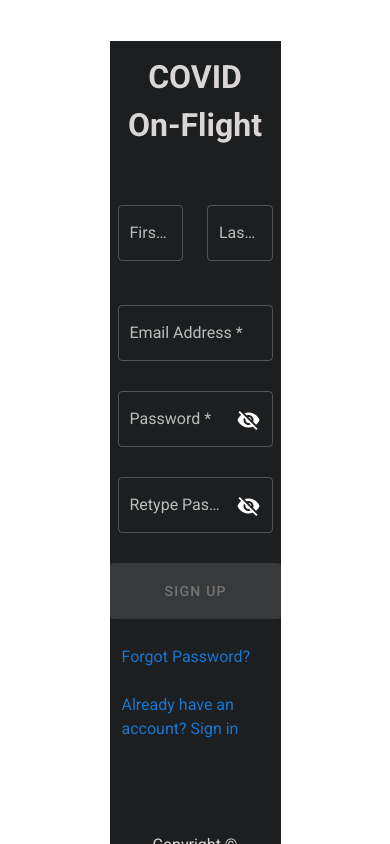
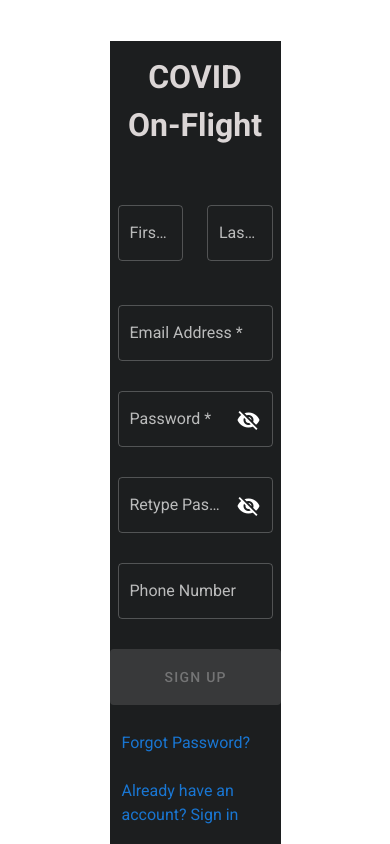
Before and after one commit to autrydev/COVID-On-Flight-FE, a Vue app: page /#/signup in a window 390 px wide. Shown: the top 844 px of the page. Built offline with nearby package versions, Linux system fonts and the light colour scheme; sample sign-in values are in the browser's storage.

Commit message:
Added Phone number to signup page

```diff
--- a/src/components/SignupForm.vue
+++ b/src/components/SignupForm.vue
@@ -64,6 +64,14 @@
                         outlined
                         required
                         @click:append="show2 = !show2"
+                        ></v-text-field>
+                    </v-row>
+                    <v-row class="text-field">
+                        <v-text-field
+                        v-model="phoneNumber"
+                        :dark="true"
+                        label="Phone Number"
+                        outlined
                         ></v-text-field>
                     </v-row>
                     <v-row>
```
